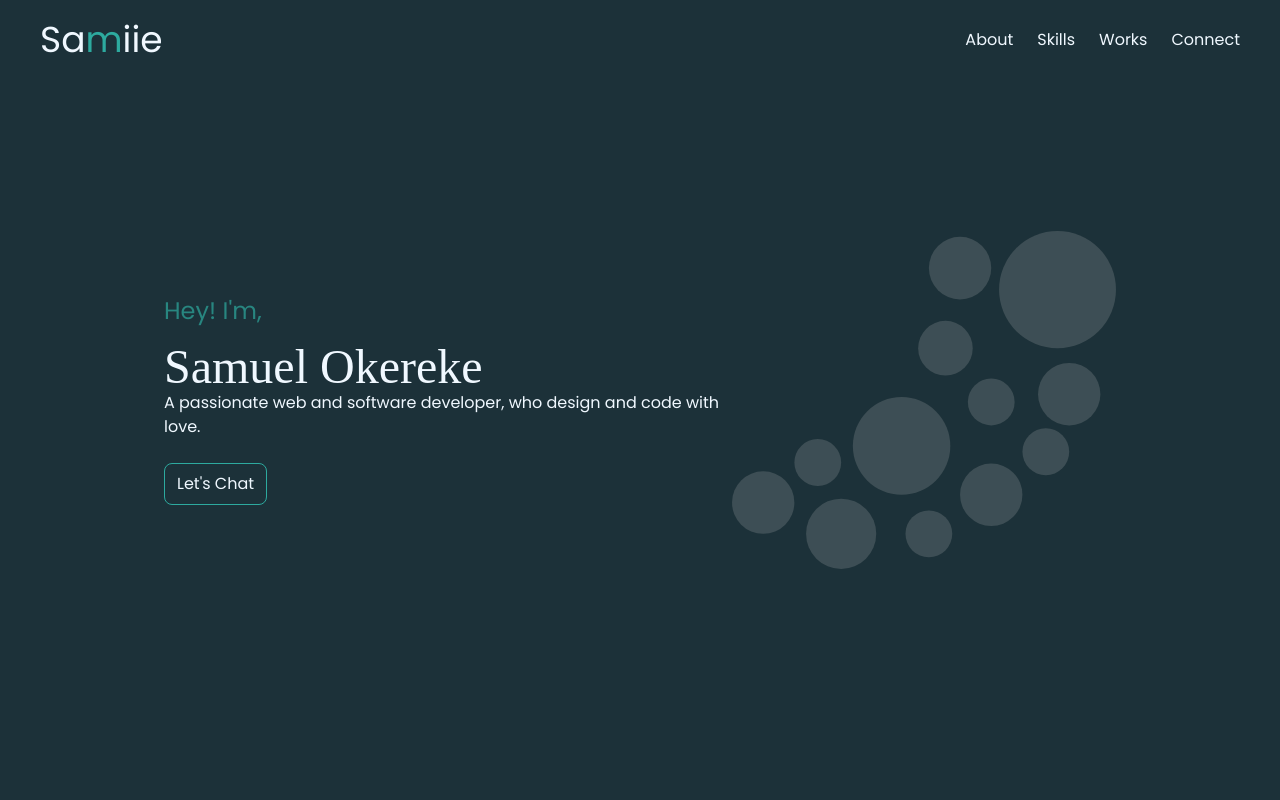
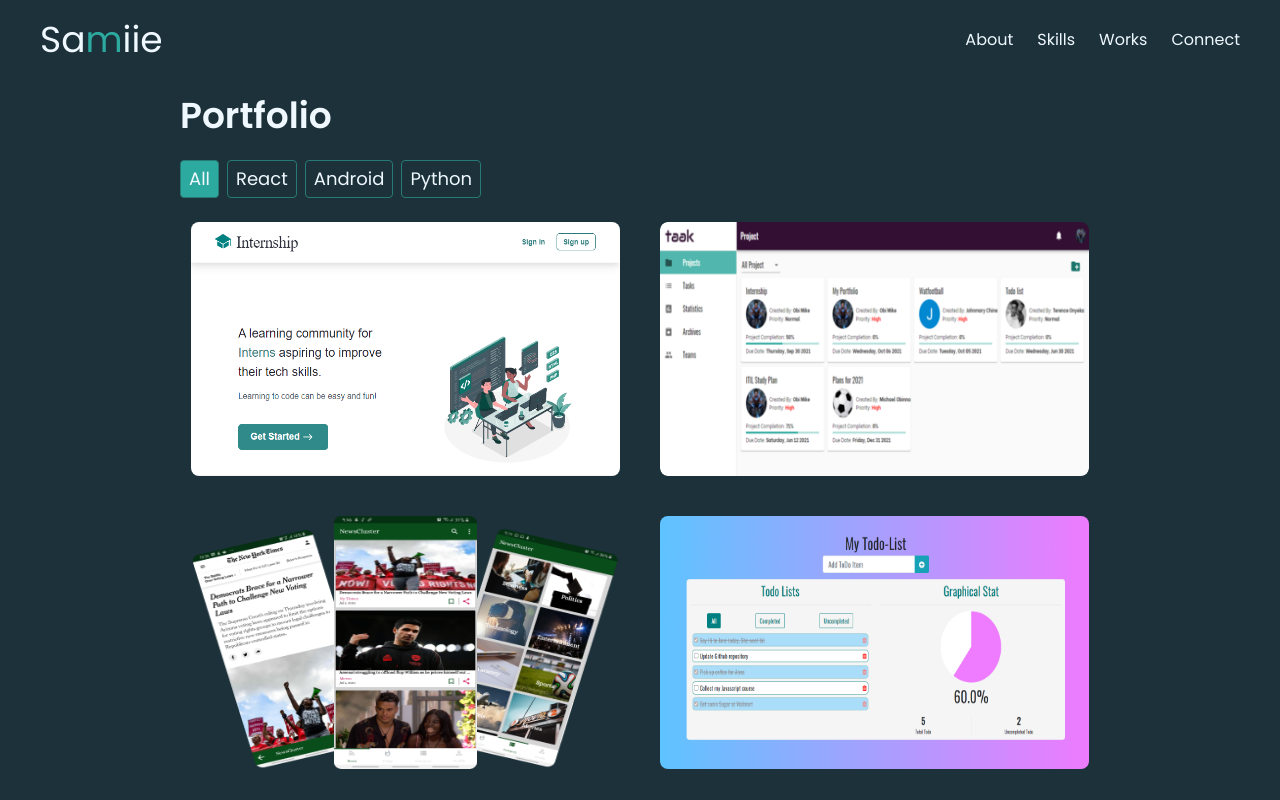
Before and after one commit to obimike/portfolio_v1, a React (Create React App) app: page /works in a window 1280 px wide. Shown: the top 800 px of the page. Built offline with nearby package versions, Linux system fonts and the light colour scheme; a web font is replaced by a local one.

Commit message:
Created a work page and its relative json db and added new project to the db.

```diff
--- a/src/App.js
+++ b/src/App.js
@@ -1,7 +1,21 @@
+import { Routes, Route } from "react-router-dom";
+
 import Splash from "./pages/Splash";
+import Home from "./pages/Home";
+import Works from "./pages/Works";
 
 function App() {
-  return <Splash />;
+  return (
+    <>
+      <Routes>
+        <Route path="/" element={<Splash />} />
+        <Route path="/portfolio" element={<Home />} />
+        <Route path="/works" element={<Works />} />
+        <Route path="*" element={<Home />} />
+        <Route path="/#*" element={<Home />} />
+      </Routes>
+    </>
+  );
 }
 
 export default App;
--- a/src/components/hero/index.jsx
+++ b/src/components/hero/index.jsx
@@ -4,7 +4,7 @@ import Bubbles from "../../assets/img/Bubbles.svg";
 function Hero() {
   return (
     <div
-      id="logo"
+      id="home"
       className="text-center flex align-middle items-center tablet:justify-between h-screen relative tablet:px-16 smallPhone:px-4  smallPhone:w-full"
     >
       <div className="tablet:text-left slideUp tablet:max-w-[568px] smallPhone:m-auto">
--- a/src/components/portfolio/index.jsx
+++ b/src/components/portfolio/index.jsx
@@ -54,7 +54,7 @@ function Portfolio() {
       {/* link to more projects */}
       <div className="flex justify-end my-12">
         <p className=" text-accent underline">
-          <Link to="/portfolio">view all projects</Link>
+          <a href="/works">view all projects</a>
         </p>
       </div>
     </div>
--- a/src/components/work/index.jsx
+++ b/src/components/work/index.jsx
@@ -1,21 +1,135 @@
+import { workData } from "../../data/works";
+import "./style.css";
+
+import GitHub from "../../assets/img/github.svg";
+import ExternalLink from "../../assets/img/external-link.svg";
+import { useState } from "react";
+
 const Work = () => {
+  const [filter_Language, setFilter_Language] = useState("All");
+
+  const filter__project = (selected_language) => {
+    setFilter_Language(selected_language);
+  };
+
   return (
     <div className=" pt-24 tablet:px-16 smallPhone:mx-4">
       <p className="text-xl tablet:text-4xl font-bold">Portfolio</p>
       <div className="flex space-x-2 my-6 ">
-        <div className="filterBtn"> All</div>
-        <div className="filterBtn"> React</div>
-        <div className="filterBtn"> React Native</div>
-        <div className="filterBtn">Android</div>
-        <div className="filterBtn">Python</div>
+        <div
+          className={`filterBtn ${
+            filter_Language === "All" ? "selectedBtn" : ""
+          }`}
+          onClick={() => filter__project("All")}
+        >
+          All
+        </div>
+        <div
+          className={`filterBtn ${
+            filter_Language === "React" ? "selectedBtn" : ""
+          }`}
+          onClick={() => filter__project("React")}
+        >
+          React
+        </div>
+
+        <div
+          className={`filterBtn ${
+            filter_Language === "Android" ? "selectedBtn" : ""
+          }`}
+          onClick={() => filter__project("Android")}
+        >
+          Android
+        </div>
+        <div
+          className={`filterBtn ${
+            filter_Language === "Python" ? "selectedBtn" : ""
+          }`}
+          onClick={() => filter__project("Python")}
+        >
+          Python
+        </div>
       </div>
-      <div className="flex flex-wrap laptop:justify-between gap-y-5">
-        <div className="portfolioCard">1</div>
-        <div className="portfolioCard">2</div>
-        <div className="portfolioCard">3</div>
-        <div className="portfolioCard">4</div>
-        <div className="portfolioCard">5</div>
-        <div className="portfolioCard">6</div>
+
+      <div className="flex flex-wrap laptop:justify-between gap-y-10 ">
+        {filter_Language === "All"
+          ? workData.map((work) => {
+              return (
+                <div className="portfolioCard container" key={work?.id}>
+                  <img src={work.img} alt="" className="worksImage" />
+                  <div class="overlay">
+                    <div className="text">
+                      <p className="project__name">{work.name}</p>
+                      <p className="project__desc">{work.desc}</p>
+                      <div className="project__icons ">
+                        {work.lang.map((lang) => {
+                          return <span className="project__lang">{lang}</span>;
+                        })}
+                      </div>
+                      <div className="project__icons mt-4">
+                        <a href={work.links[0]} className="project__git">
+                          <img
+                            className="transition50  0 hover:scale-125 project__git"
+                            src={GitHub}
+                            alt="GitHub"
+                          />
+                        </a>
+                        <a href={work.links[1]} className="project__git">
+                          <img
+                            className="transition50 hover:scale-125 project__git"
+                            src={ExternalLink}
+                            alt="ExternalLink"
+                          />
+                        </a>
+                      </div>
+                    </div>
+                  </div>
+                </div>
+              );
+            })
+          : workData
+              .filter((langName) => langName.lang.includes(filter_Language))
+              .map((work) => {
+                return (
+                  <div className="portfolioCard container" key={work?.id}>
+                    <img src={work.img} alt="" className="worksImage" />
+                    <div class="overlay">
+                      <div className="text">
+                        <p className="project__name">{work.name}</p>
+                        <p className="project__desc">{work.desc}</p>
+                        <div className="project__icons ">
+                          {work.lang.map((lang) => {
+                            return (
+                              <span className="project__lang">{lang}</span>
+                            );
+                          })}
+                        </div>
+                        <div className="project__icons mt-4">
+                          <a href={work.links[0]} className="project__git">
+                            <img
+                              className="transition50  0 hover:scale-125 project__git"
+                              src={GitHub}
+                              alt="GitHub"
+                            />
+                          </a>
+                          <a
+                            href={work.links[1]}
+                            className="project__git"
+                            // target="_blank"
+                            // rel=""
+                          >
+                            <img
+                              className="transition50 hover:scale-125 project__git"
+                              src={ExternalLink}
+                              alt="ExternalLink"
+                            />
+                          </a>
+                        </div>
+                      </div>
+                    </div>
+                  </div>
+                );
+              })}
       </div>
     </div>
   );
--- /dev/null
+++ b/src/components/work/style.css
@@ -0,0 +1,81 @@
+.container {
+  position: relative;
+}
+
+.overlay {
+  position: absolute;
+  top: 0;
+  bottom: 0;
+  left: 0;
+  right: 0;
+  height: 100%;
+  width: 95%;
+  opacity: 0;
+  transition: 0.5s ease;
+  background-color: #2daa9f;
+  border-radius: 0.5rem;
+}
+
+@media (max-width: 769px) {
+  .overlay {
+    position: absolute;
+    top: 0;
+    bottom: 0;
+    left: 0;
+    right: 0;
+    height: 100%;
+    width: 100%;
+    opacity: 0;
+    transition: 0.5s ease;
+    background-color: #2daa9f;
+    border-radius: 0.5rem;
+  }
+}
+
+.container:hover .overlay {
+  opacity: 1;
+}
+
+.text {
+  position: absolute;
+  top: 50%;
+  left: 50%;
+  -webkit-transform: translate(-50%, -50%);
+  -ms-transform: translate(-50%, -50%);
+  transform: translate(-50%, -50%);
+  text-align: center;
+  background: transparent;
+}
+
+.project__name {
+  background: transparent;
+  font-size: 20px;
+  font-weight: bold;
+}
+
+.project__desc {
+  background: transparent;
+  font-size: 14px;
+  width: 320px;
+  margin-top: 1rem;
+  margin-bottom: 1rem;
+}
+
+.project__icons {
+  display: flex;
+  flex-wrap: wrap;
+  gap: 1rem;
+  background: transparent;
+  justify-content: center;
+}
+
+.project__lang {
+  font-size: 12px;
+  padding: 2px;
+  border-radius: 4px;
+}
+
+.project__git {
+  background: transparent;
+  color: #1c3139;
+}
--- /dev/null
+++ b/src/data/works.js
@@ -0,0 +1,54 @@
+import Internship from "../assets/img/internship.png";
+import Taak from "../assets/img/taak.png";
+import NewsCluster from "../assets/img/newsCluster.png";
+import TODO from "../assets/img/todo.png";
+
+export const workData = [
+  {
+    id: 1,
+    name: "Internship",
+    img: Internship,
+    desc: "Use Internship's real-time community collaboration to reinforce what you've learned and get you ready for that big moment.",
+    lang: ["React", "Chakra-UI", "Firebase"],
+    links: [
+      "https://github.com/obimike/internship",
+      "https://internship-001.web.app/",
+    ],
+    number: 1,
+  },
+  {
+    id: 2,
+    name: "Taak",
+    img: Taak,
+    desc: "This platform to manage and track all projects of different types by breaking it down to smaller tasks that are assignable to any member of your  team. ",
+    lang: ["React", "Material-UI", "Firebase"],
+    links: [
+      "https://github.com/obimike/TaskManager",
+      "https://task-manager-6dd11.web.app/",
+    ],
+    number: 2,
+  },
+
+  {
+    id: 3,
+    name: "NewsCluster",
+    img: NewsCluster,
+    desc: "NewsCluster is an aggregated news app for almost all category of news. Users can share, bookmark or upvote a news articles. The news with the highest number of upvote becomes the News of the day. ",
+    lang: ["Android", "Php", "Firebase"],
+    links: ["http://github.com/obimike", "#"],
+    number: 1,
+  },
+
+  {
+    id: 4,
+    name: "Todo List",
+    img: TODO,
+    desc: "The idea behind this project is to exploit the power of Django REST framework(DRF) as a backend api and the ease of class base view(CBV) implementation as to function base view(FBV) in writing.",
+    lang: ["Django rest framework", "Javascript", "Python"],
+    links: [
+      "https://github.com/obimike/Todo-List-with-Django-Rest-Api-and-pure-Javascript",
+      "https://tododrfapi.herokuapp.com/",
+    ],
+    number: 2,
+  },
+];
--- a/src/index.css
+++ b/src/index.css
@@ -93,6 +93,14 @@ body {
   @apply px-2 py-1 rounded border border-brand-stroke border-solid hover:bg-brand cursor-pointer text-sm tablet:text-lg;
 }
 
+.selectedBtn {
+  @apply px-2 py-1 rounded border border-brand-stroke border-solid bg-brand cursor-pointer text-sm tablet:text-lg;
+}
+
 .portfolioCard {
-  @apply smallPhone:w-full laptop:w-[49%] h-96 rounded border border-brand-stroke border-solid;
+  @apply smallPhone:w-full laptop:w-[49%] h-auto;
 }
+
+.worksImage {
+  @apply smallPhone:w-full laptop:w-[95%] h-[253.56px] rounded-lg justify-self-center;
+}
--- a/src/pages/Home.jsx
+++ b/src/pages/Home.jsx
@@ -12,7 +12,7 @@ function Home() {
   return (
     <>
       <Header />
-      <div className="max-w-[1080px] mx-auto">
+      <div className="max-w-[1024px] mx-auto">
         <Hero />
         <About />
         <Skills />
--- a/src/pages/Splash.jsx
+++ b/src/pages/Splash.jsx
@@ -1,7 +1,5 @@
 import { useState, useEffect } from "react";
-import { Routes, Route } from "react-router-dom";
 
-import Portfolio from "./Portfolio";
 import Home from "./Home";
 
 function Splash() {
@@ -11,7 +9,7 @@ function Splash() {
     setTimeout(() => {
       setLoading(false);
     }, 4500);
-  }, []);
+  }, [loading]);
 
   if (loading) {
     return (
@@ -24,14 +22,7 @@ function Splash() {
       </div>
     );
   } else {
-    return (
-      <Routes>
-        <Route path="/" element={<Home />} />
-        <Route path="/portfolio" element={<Portfolio />} />
-        <Route path="*" element={<Home />} />
-        <Route path="/#*" element={<Home />} />
-      </Routes>
-    );
+    return <Home />;
   }
 }
 
--- a/src/pages/Portfolio.jsx
+++ b/src/pages/Works.jsx
@@ -1,6 +1,6 @@
 import { Header, Work, Footer } from "../components";
 
-function Portfolio() {
+function Works() {
   return (
     <>
       <Header />
@@ -12,4 +12,4 @@ function Portfolio() {
   );
 }
 
-export default Portfolio;
+export default Works;
```
Also changed, not shown: src/components/header/index.jsx (+9 -7 lines), src/assets/img/todo.png (added).
